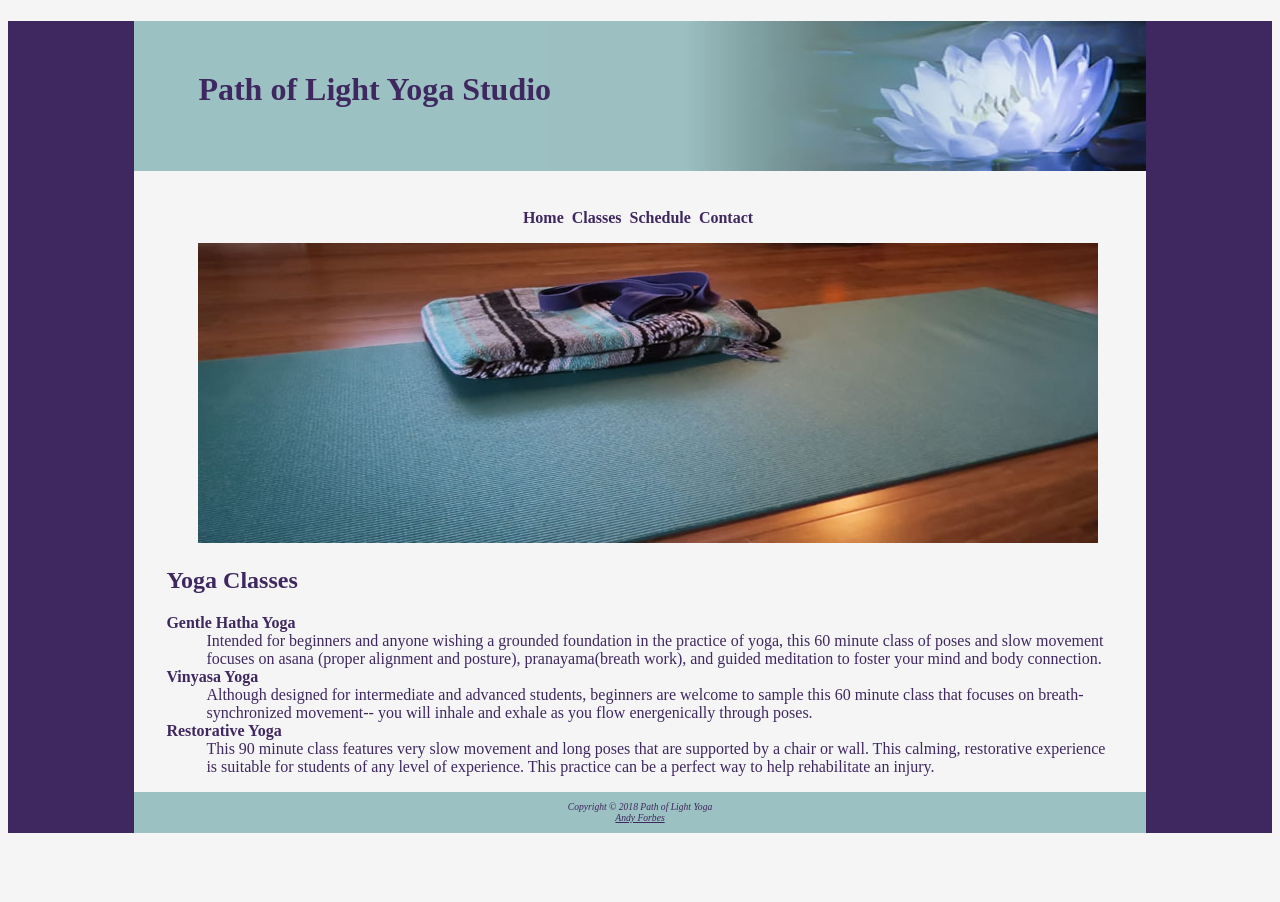
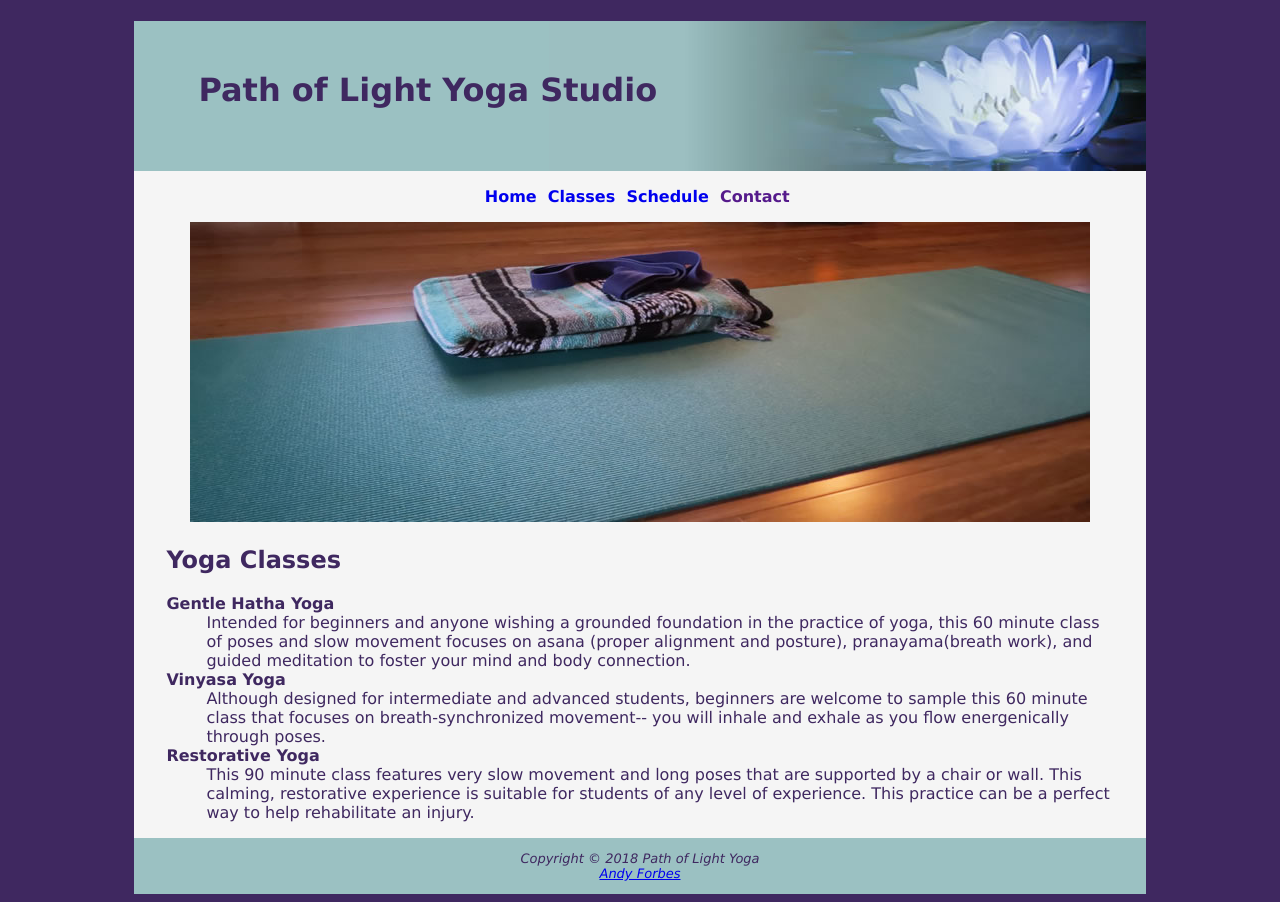
Before and after one commit to AndyForbes93/path_of_light_yoga_HTMLPractice, a plain HTML site: page classes.html in a window 1280 px wide. Before the commit the page ends 841 px from the top, so only its background shows below. Drawn offline with Linux system fonts and the light colour scheme.

Commit message:
fixed css styling acording to textbook

```diff
--- a/css/yoga.css
+++ b/css/yoga.css
@@ -1,62 +1,64 @@
-/* Style sheet for path of light yoga case study */
-* {
-    background-color: #f5f5f5;
-    color: #3F2860;
-}
 body {
     background-color: #3F2860;
+    color: #3F2860;
+    font-family: Verdana, Arial, sans-serif;
 }
-#header {
-    background-image: url("../images/lilyheader.jpg");
+
+header {
+    background-color: #9BC1C2;
+    background-image: url(../images/lilyheader.jpg);
+    background-position: right;
     background-repeat: no-repeat;
-    background-color: #9BC1C2;
-    background-position: right;
-    /* The height is different for my display, the book says to set it to 150px but it doesnt display right unless its at 100px*/
-    height: 100px;
+    height: 150px;
 }
+
 h1 {
     padding-top: 50px;
     padding-left: 2em;
 }
+
 nav {
     text-align: center;
     font-weight: bold;
     padding: 1em;
 }
+
 nav a {
     text-decoration: none;
 }
+
+main {
+    padding-left: 2em;
+    padding-right: 2em;
+    display: block;
+}
+
 .studio {
     font-style: italic;
 }
+
+#hero {
+    text-align: center;
+}
+
+img {
+    padding-left: 1em;
+    padding-right: 1em;
+}
+
 footer {
     background-color: #9BC1C2;
-    font-size: .60em;
+    font-size: small;
     font-style: italic;
     text-align: center;
     padding: 1em;
 }
-/* The footer anchor tag will not change unless selected this way for background color */
-footer a {
-    background-color: #9BC1C2;
-}
-/* Style for wrapper div*/
+
 #wrapper {
     width: 80%;
+    margin-left: auto;
     margin-right: auto;
-    margin-left: auto;
-    background-color: #f5f5f5;
+    background-color: #F5F5F5;
     min-width: 1000px;
     max-width: 1280px;
 }
-main {
-    padding-left: 2em;
-    padding-right: 2em;
-}
-img {
-    padding-left: 2em;
-    padding-right: 2em;
-}
-#hero {
-    text-align: center;
-}
```
Also changed, not shown: index.html (+3 -1 lines).
